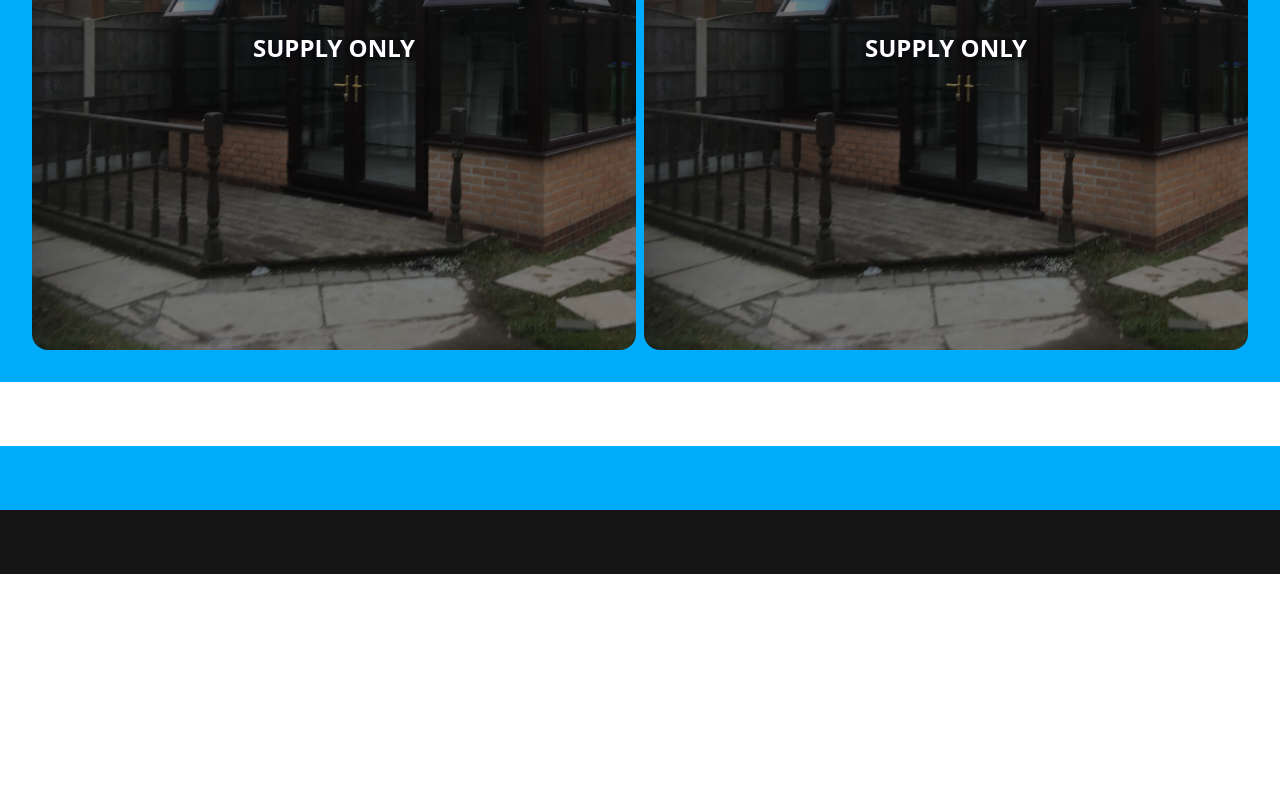
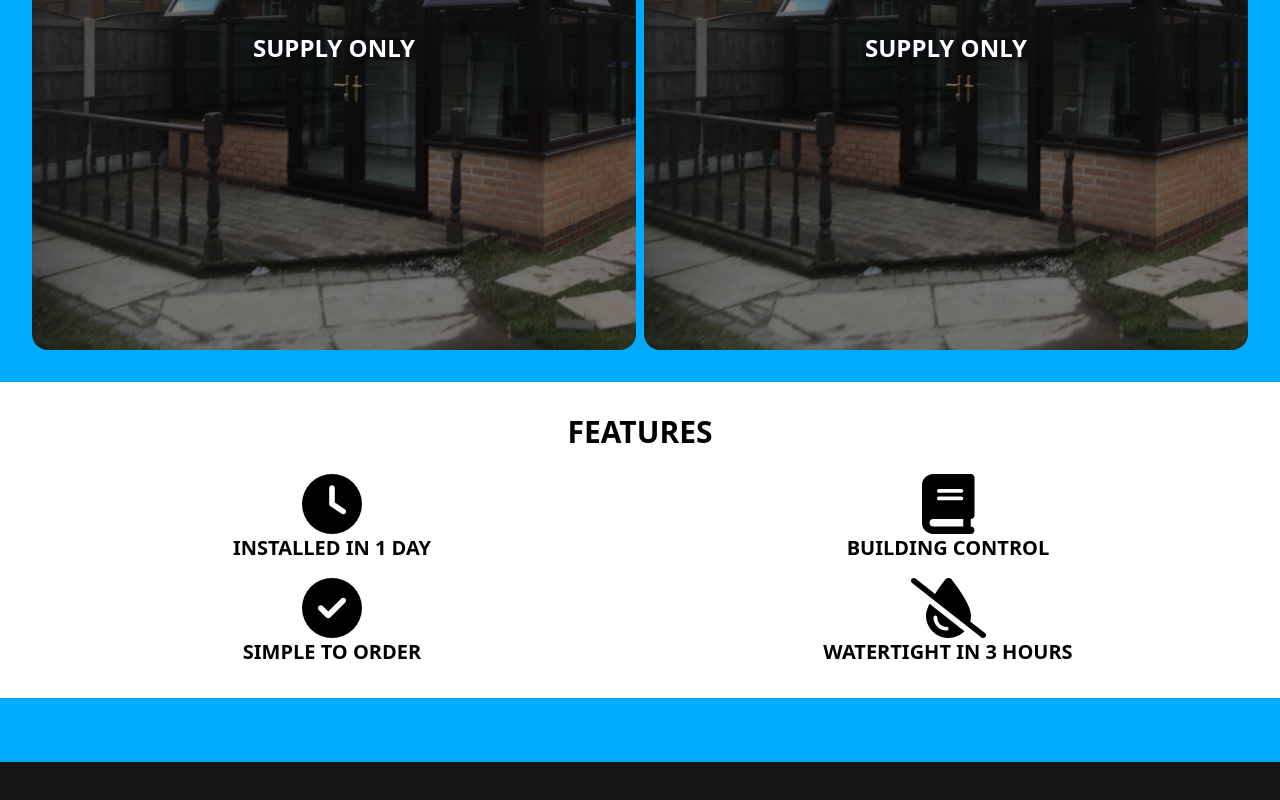
Before and after one commit to jackmaders/roofliner-website, a Vue app: page / in a window 1280 px wide. Shown: the part 1846-2646 px from the top of the page. Before the commit the page ends 2420 px from the top, so only its background shows below. Built offline with nearby package versions, Linux system fonts and the light colour scheme.

Commit message:
added features block

```diff
--- /dev/null
+++ b/src/components/blocks/features/FeatureItem.vue
@@ -0,0 +1,15 @@
+<template>
+  <div class="flex flex-col items-center justify-start">
+    <!-- mobile burger icon -->
+    <font-awesome-icon :icon="props.icon" class="text-6xl" />
+    <span class="text-xl font-extrabold text-center text-black uppercase">
+      <slot></slot>
+    </span>
+  </div>
+</template>
+
+<script setup>
+import { defineProps } from "vue";
+
+const props = defineProps({ icon: String });
+</script>
--- a/src/components/blocks/features/FeaturesBlock.vue
+++ b/src/components/blocks/features/FeaturesBlock.vue
@@ -1,7 +1,18 @@
 <template>
   <section id="features" class="p-8 bg-white">
-    <div class="container mx-auto"></div>
+    <div class="container flex flex-col gap-6 mx-auto">
+      <h2 class="text-3xl font-bold text-center uppercase">Features</h2>
+
+      <div class="grid grid-cols-2 gap-4">
+        <FeatureItem icon="clock">Installed in 1 day</FeatureItem>
+        <FeatureItem icon="book">Building Control </FeatureItem>
+        <FeatureItem icon="circle-check">simple to order </FeatureItem>
+        <FeatureItem icon="droplet-slash">Watertight in 3 hours </FeatureItem>
+      </div>
+    </div>
   </section>
 </template>
 
-<script setup></script>
+<script setup>
+import FeatureItem from "./FeatureItem.vue";
+</script>
--- a/src/main.js
+++ b/src/main.js
@@ -1,13 +1,20 @@
 import { createApp } from "vue";
 import { library } from "@fortawesome/fontawesome-svg-core";
 import { FontAwesomeIcon } from "@fortawesome/vue-fontawesome";
-import { faBars, faTimes } from "@fortawesome/free-solid-svg-icons";
+import {
+  faBars,
+  faBook,
+  faCircleCheck,
+  faClock,
+  faDropletSlash,
+  faTimes,
+} from "@fortawesome/free-solid-svg-icons";
 
 import App from "./App.vue";
 
 import "./assets/tailwind.css";
 
-library.add(faBars, faTimes);
+library.add(faBars, faTimes, faBook, faDropletSlash, faClock, faCircleCheck);
 
 const app = createApp(App);
 app.component("font-awesome-icon", FontAwesomeIcon);
```
